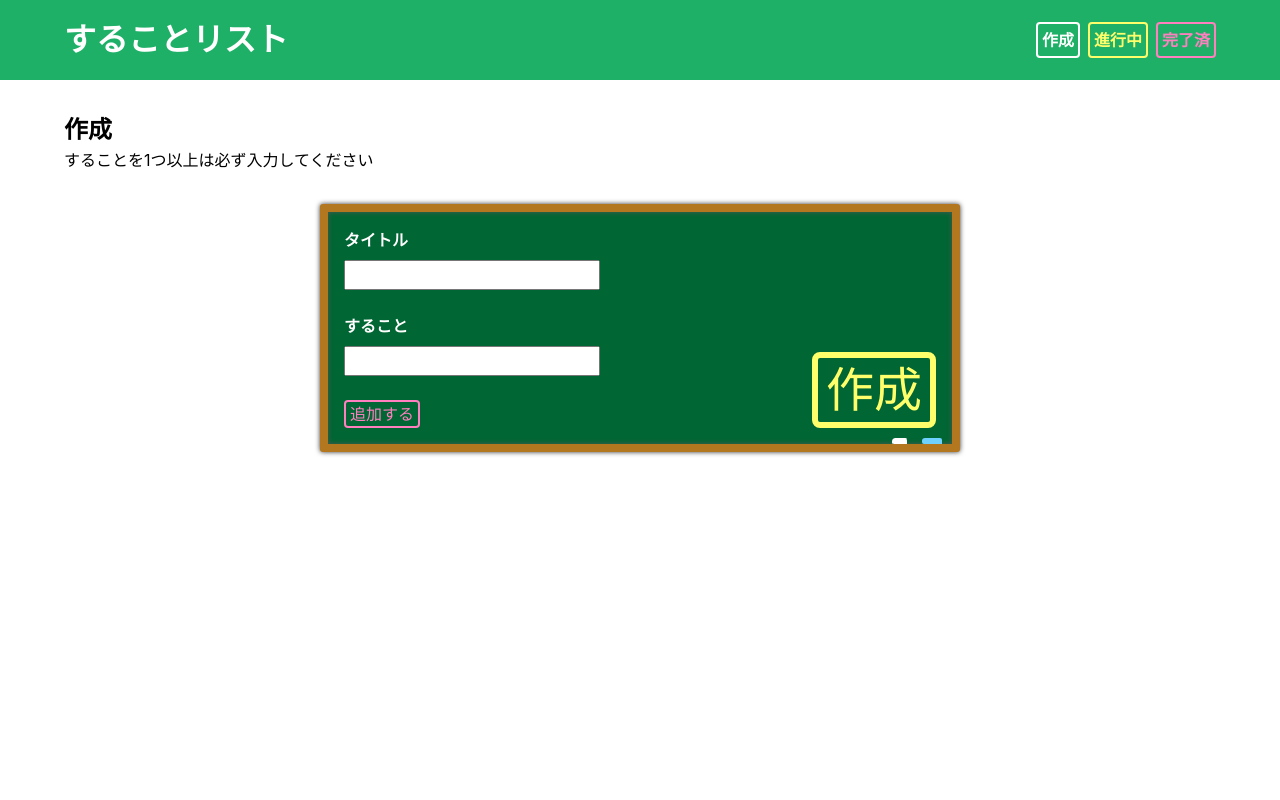
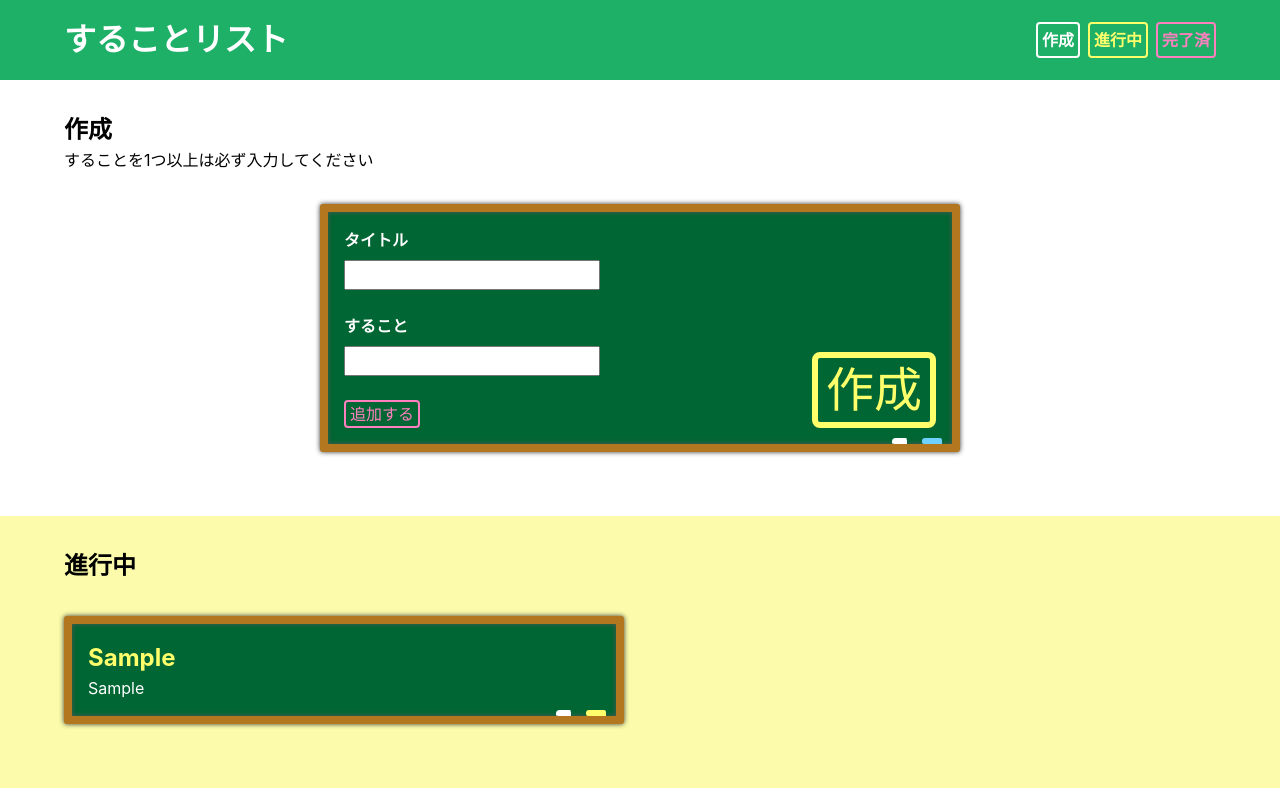
Before and after one commit to kamiyakoh/todoapp--react, a React (Create React App) app: page / in a window 1280 px wide. Both pictures are taken after typing "Sample", "Sample" into the empty fields and a click on the button "作成". Built offline with nearby package versions, Linux system fonts and the light colour scheme.

Commit message:
メディアクエリ関数化・進行中仮表示作成

```diff
--- a/src/Board.jsx
+++ b/src/Board.jsx
@@ -2,8 +2,11 @@
 import { css } from '@emotion/react';
 
 function Board({ cssName, children }) {
-  const breakpoints = [600, 960];
-  const mq = breakpoints.map((bp) => `@media (width < ${bp}px)`);
+  const breakpoints = { sp: 600, tab: 960 };
+  function mq(bp) {
+    return `@media (width < ${breakpoints[bp]}px)`;
+  }
+
   const board = css`
     position: relative;
     padding: 1em;
@@ -13,21 +16,24 @@ function Board({ cssName, children }) {
     border: 8px solid #b2771f;
     border-radius: 3px;
     box-shadow: 0 0 5px #333, 0 0 5px #555 inset;
-    ${mq[1]} {
+    ${mq('tab')} {
       width: 100%;
     }
+
     &:before,
     &:after {
       content: '';
       position: absolute;
       bottom: 0;
     }
+
     &:before {
       width: 20px;
       right: 10px;
       border: solid 3px var(--color, #6fd1ff);
       border-radius: 3px 2px 0 2px;
     }
+
     &:after {
       width: 15px;
       right: 45px;
--- a/src/Button.jsx
+++ b/src/Button.jsx
@@ -1,4 +1,3 @@
-import React from 'react';
 /** @jsxImportSource @emotion/react */
 import { css } from '@emotion/react';
 
--- a/src/Todo.jsx
+++ b/src/Todo.jsx
@@ -5,10 +5,13 @@ import { css } from '@emotion/react';
 import Container from './Container';
 import Board from './Board';
 import Button from './Button';
+import Wrapper from './Wrapper';
 
 function New() {
-  const breakpoints = [600, 960];
-  const mq = breakpoints.map((bp) => `@media (width < ${bp}px)`);
+  const breakpoints = { sp: 600, tab: 960 };
+  function mq(bp) {
+    return `@media (width < ${breakpoints[bp]}px)`;
+  }
 
   const secNew = css`
     padding: 32px 0 32px;
@@ -22,8 +25,7 @@ function New() {
     display: flex;
     justify-content: space-between;
     align-items: flex-end;
-
-    ${mq[0]} {
+    ${mq('sp')} {
       flex-direction: column;
       justify-content: flex-start;
       align-items: flex-start;
@@ -65,6 +67,9 @@ function New() {
   const dNone = css`
     display: none;
   `;
+  const sec = css`
+    padding: 32px 0;
+  `;
 
   // React Hook Form用宣言
   const { register, handleSubmit, control, reset, getValues } = useForm({
@@ -77,6 +82,8 @@ function New() {
     control,
     name: 'tasks',
   });
+  // 進行中
+  const activeBoards = JSON.parse(localStorage.getItem('active')) || [];
   // submitボタンを押した時
   const [isError, setIsError] = useState(false);
   const onSubmit = (data) => {
@@ -84,7 +91,7 @@ function New() {
     const taskValues = [];
     dataTask.forEach((item) => {
       if (item.task) {
-        taskValues.push(item.task);
+        taskValues.push({ taskNum: taskValues.length || 0, value: item.task });
       }
     });
     if (taskValues === []) {
@@ -92,10 +99,12 @@ function New() {
     } else {
       setIsError(false);
       const newBoard = {
+        id: activeBoards.length || 0,
         title: data.title,
         tasks: taskValues,
       };
-      localStorage.setItem('active', JSON.stringify(newBoard));
+      const newActive = [...activeBoards, { ...newBoard }];
+      localStorage.setItem('active', JSON.stringify(newActive));
       reset();
     }
   };
@@ -144,6 +153,7 @@ function New() {
   };
 
   return (
+    <>
       <section id='l-new' css={secNew}>
         <Container>
           <h2>作成</h2>
@@ -222,6 +232,40 @@ function New() {
           </Board>
         </Container>
       </section>
+      <section
+        css={[
+          sec,
+          css`
+            background: #fbfbab;
+          `,
+        ]}
+      >
+        <div id='a-active' />
+        <Container>
+          <h2>進行中</h2>
+          <Wrapper>
+            {activeBoards.map((obj) => (
+              <Board cssName={yellow} key={obj.id}>
+                <div>
+                  <h3
+                    css={css`
+                      color: #ffff6b;
+                    `}
+                  >
+                    {obj.title}
+                  </h3>
+                  <ul>
+                    {obj.tasks.map((task) => (
+                      <li key={task.taskNum}>{task.value}</li>
+                    ))}
+                  </ul>
+                </div>
+              </Board>
+            ))}
+          </Wrapper>
+        </Container>
+      </section>
+    </>
   );
 }
 export default New;
```
Lines whose indentation alone changed are shown as unchanged.
